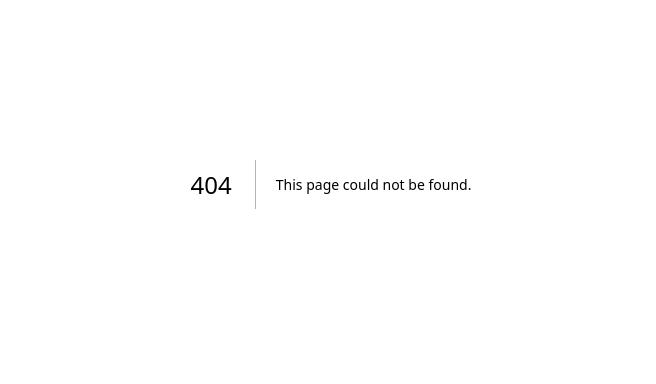
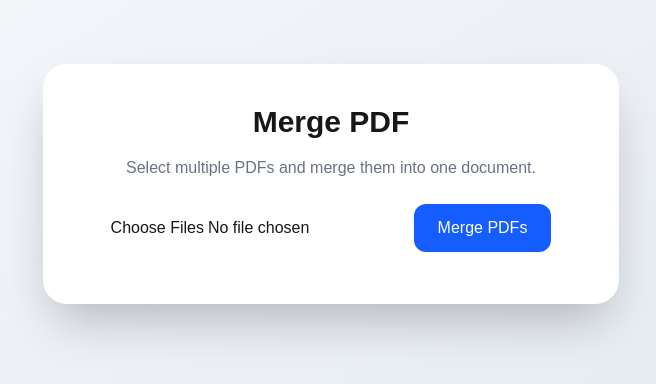
Before and after one commit to arjitjaiswal7-web/pdf-tools, a Next.js app: page /pdf-tools/merge-pdf in a window 1280 px wide. Before the commit this address had no page. Shown: the part 216-600 px from the top of the page, without its empty margins (309-965 px from the left). Built offline with nearby package versions, Linux system fonts and the light colour scheme.

Commit message:
Updated Merge PDF tool

```diff
--- a/app/api/pdf-tools/merge-pdf/page.tsx
+++ /dev/null
@@ -1,62 +0,0 @@
-"use client";
-
-import { useState } from "react";
-
-export default function MergePage() {
-  const [files, setFiles] = useState<File[]>([]);
-  const [loading, setLoading] = useState(false);
-
-  const handleFileChange = (e: React.ChangeEvent<HTMLInputElement>) => {
-    if (!e.target.files) return;
-    setFiles(Array.from(e.target.files));
-  };
-
-  const handleMerge = async () => {
-    if (files.length === 0) return alert("Please select PDFs");
-
-    setLoading(true);
-
-    const formData = new FormData();
-    files.forEach((file) => formData.append("files", file));
-
-    const response = await fetch("/api/merge", {
-      method: "POST",
-      body: formData,
-    });
-
-    const blob = await response.blob();
-    const url = window.URL.createObjectURL(blob);
-
-    const a = document.createElement("a");
-    a.href = url;
-    a.download = "merged.pdf";
-    a.click();
-
-    setLoading(false);
-  };
-
-  return (
-    <main style={{ padding: "40px", textAlign: "center" }}>
-      <h1>Merge PDF Tool</h1>
-
-      <input
-        type="file"
-        multiple
-        accept="application/pdf"
-        onChange={handleFileChange}
-      />
-
-      <br /><br />
-
-      <button onClick={handleMerge} disabled={loading}>
-        {loading ? "Merging..." : "Merge PDFs"}
-      </button>
-
-      <div style={{ marginTop: "20px" }}>
-        {files.map((file, index) => (
-          <p key={index}>{file.name}</p>
-        ))}
-      </div>
-    </main>
-  );
-}
--- /dev/null
+++ b/app/pdf-tools/merge-pdf/page.tsx
@@ -0,0 +1,78 @@
+"use client";
+
+import { useState } from "react";
+import { PDFDocument } from "pdf-lib";
+
+export default function MergePDF() {
+  const [files, setFiles] = useState<File[]>([]);
+  const [loading, setLoading] = useState(false);
+
+  const handleFiles = (e: React.ChangeEvent<HTMLInputElement>) => {
+    if (!e.target.files) return;
+    setFiles(Array.from(e.target.files));
+  };
+
+  const mergePDFs = async () => {
+    if (files.length < 2) {
+      alert("Please select at least 2 PDF files.");
+      return;
+    }
+
+    try {
+      setLoading(true);
+
+      const mergedPdf = await PDFDocument.create();
+
+      for (const file of files) {
+        const bytes = await file.arrayBuffer();
+        const pdf = await PDFDocument.load(bytes);
+        const copiedPages = await mergedPdf.copyPages(
+          pdf,
+          pdf.getPageIndices()
+        );
+        copiedPages.forEach((page) => mergedPdf.addPage(page));
+      }
+
+      const mergedBytes = await mergedPdf.save();
+      const blob = new Blob([new Uint8Array(mergedBytes)], { type: "application/pdf" });
+      const url = URL.createObjectURL(blob);
+
+      const a = document.createElement("a");
+      a.href = url;
+      a.download = "merged.pdf";
+      a.click();
+    } catch (err) {
+      console.error(err);
+      alert("Something went wrong.");
+    } finally {
+      setLoading(false);
+    }
+  };
+
+  return (
+    <div className="min-h-screen flex flex-col items-center justify-center p-8 bg-gradient-to-br from-slate-50 to-slate-200">
+      <div className="bg-white shadow-2xl rounded-3xl p-10 max-w-xl w-full text-center">
+        <h1 className="text-3xl font-bold mb-4">Merge PDF</h1>
+        <p className="text-gray-500 mb-6">
+          Select multiple PDFs and merge them into one document.
+        </p>
+
+        <input
+          type="file"
+          multiple
+          accept="application/pdf"
+          onChange={handleFiles}
+          className="mb-6"
+        />
+
+        <button
+          onClick={mergePDFs}
+          disabled={loading}
+          className="bg-blue-600 hover:bg-blue-700 text-white px-6 py-3 rounded-xl transition-all"
+        >
+          {loading ? "Merging..." : "Merge PDFs"}
+        </button>
+      </div>
+    </div>
+  );
+}
```
Also changed, not shown: app/api/merge/route.ts (added).
